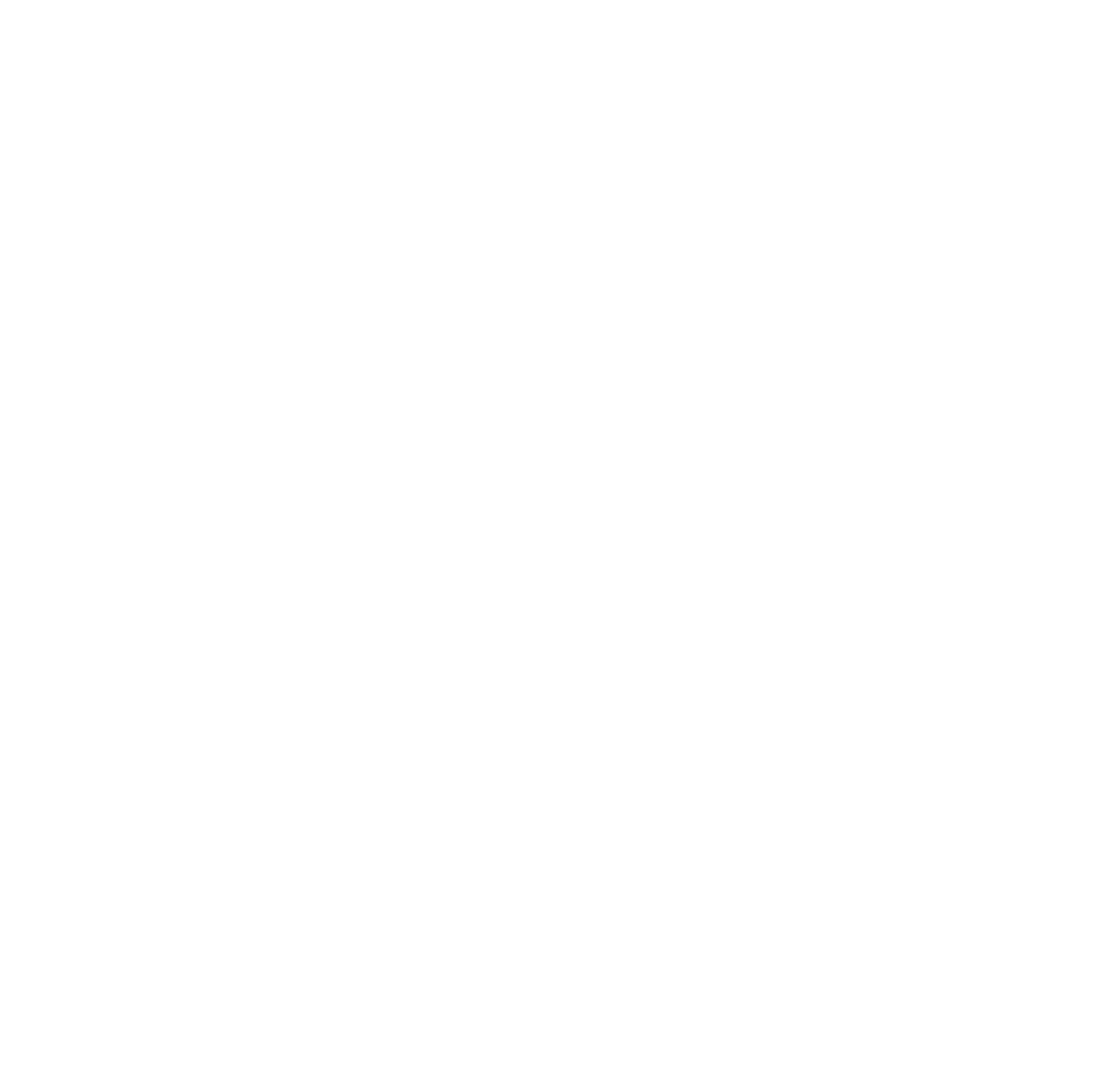
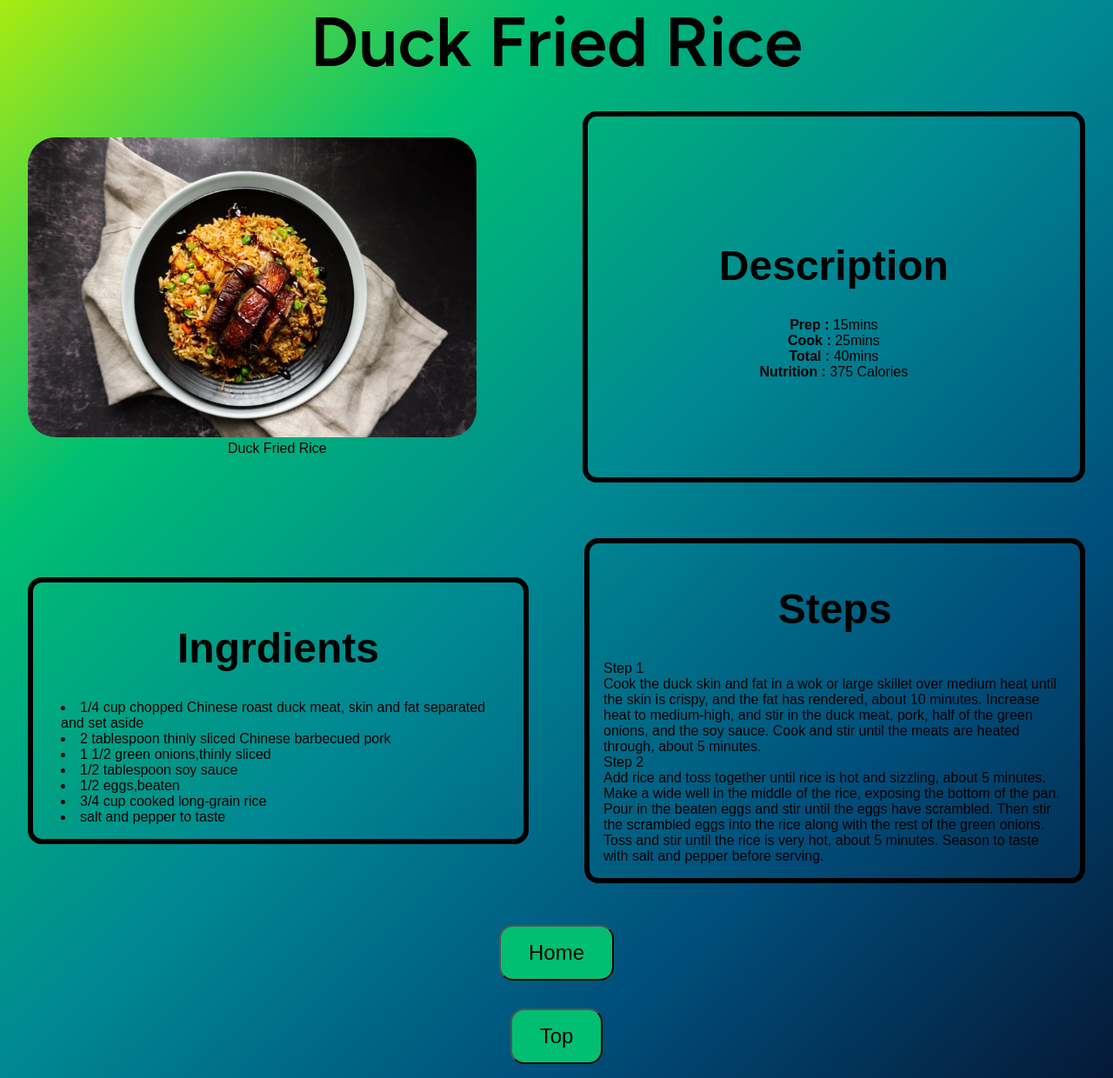
Before and after one commit to Kaustav2410/Odin-Recipes, a plain HTML site: page Recipes/Recipe1.html in a window 1280 px wide. Shown: the whole page at 87% size. Before the commit the page ends 800 px from the top, so only its background shows below. Drawn offline with Linux system fonts and the light colour scheme; a web font is replaced by a local one.

Commit message:
Added the recipe1 page with css with some minor changes in the index page (responsive)

```diff
--- a/Recipes/Recipe1.css
+++ b/Recipes/Recipe1.css
@@ -0,0 +1,80 @@
+@import url('https://fonts.googleapis.com/css2?family=DynaPuff:wght@600&family=Figtree:wght@600&display=swap');
+
+*{
+    padding: 0%;
+    margin: 0%;
+    box-sizing: border-box;
+}
+.container{
+    background-image: linear-gradient(to left top, #051937, #004d7a, #008793, #00bf72, #a8eb12);
+}
+.heading h1{
+    font-family: 'Figtree', sans-serif;
+    text-align: center;
+    font-size: 5rem;
+}
+.imgdes,.ingsteps{
+    display: flex;
+    justify-content:space-around;
+    align-items: center;
+    font-family: 'DynaPuff', sans-serif;
+}
+
+.imgdes img{
+    width: 90%;
+    height:auto;
+    border-radius: 2rem;
+}
+.imgdes ul{
+    list-style-type: none;
+}
+.img p{
+    text-align: center;
+}
+.des{
+    border: 6px solid black;
+    border-radius: 1rem;
+    padding: 7rem 1rem;
+    text-align: center;
+}
+.steps h3,.ing h3,.des h3{
+    font-size: 3rem;
+    text-align: center;
+    padding: 2rem;
+}
+.ing ul{
+    list-style-position: inside;
+    padding: 0rem 1rem;
+}
+.img,.des{
+    width: 50%;
+    margin: 2rem;
+}
+.ing,.steps{
+    border: 6px solid black;
+    border-radius: 1rem;
+    width: 50%;
+    margin: 2rem;
+    padding: 1rem;
+}
+@media screen and (max-width:730px){
+    .ingsteps{
+        flex-wrap: wrap;
+        overflow-wrap: break-word;
+    }
+    .imgdes{
+        flex-wrap: wrap;
+    }
+}
+a{
+    display:block;
+    text-align: center;
+}
+button{
+    padding: 1rem 2rem;
+    border-radius: 1rem;
+    margin: 1rem;
+    background-color:#00bf72;
+    font-family: 'DynaPuff', sans-serif;
+    font-size: 1.5rem;
+}
--- a/Recipes/Recipe1.html
+++ b/Recipes/Recipe1.html
@@ -5,9 +5,63 @@
     <meta http-equiv="X-UA-Compatible" content="IE=edge">
     <meta name="viewport" content="width=device-width, initial-scale=1.0">
     <link rel="stylesheet" href="Recipe1.css">
-    <title>Document</title>
+    <title>Ducky Fried Rice</title>
 </head>
 <body>
+    <div class="container">
 
+        <div class="heading">
+            <h1>Duck Fried Rice</h1>
+        </div>
+
+        <div class="imgdes">
+            <div class="img">
+                <img src="../Images/rsz_leftover_peking_duck_fried_rice_2-rotated.jpg" alt="Duck fried rice">
+                <p>Duck Fried Rice</p>
+            </div>
+            <div class="des">
+                <h3>Description</h3>
+                <ul>
+                    <li><strong>Prep :</strong> 15mins</li>
+                    <li><strong>Cook :</strong> 25mins</li>
+                    <li><strong>Total :</strong> 40mins</li>
+                    <li><strong>Nutrition :</strong> 375 Calories</li>
+
+                </ul>
+
+
+            </div>
+        </div>
+
+        <div class="ingsteps">
+            <div class ="ing">
+                <h3>Ingrdients</h3>
+                <ul>
+                    <li>1/4 cup chopped Chinese roast duck meat, skin and fat separated and set aside</li>
+                    <li>2 tablespoon thinly sliced Chinese barbecued pork</li>
+                    <li>1 1/2 green onions,thinly sliced</li>
+                    <li>1/2 tablespoon soy sauce</li>
+                    <li>1/2 eggs,beaten</li>
+                    <li>3/4 cup cooked long-grain rice</li>
+                    <li>salt and pepper to taste</li>
+                </ul>
+            </div>
+            <div class ="steps">
+                <h3>Steps</h3>
+                <dl>
+                    <dt>Step 1</dt>
+                    <dd>Cook the duck skin and fat in a wok or large skillet over medium heat until the skin is crispy, and the fat has rendered, about 10 minutes. Increase heat to medium-high, and stir in the duck meat, pork, half of the green onions, and the soy sauce. Cook and stir until the meats are heated through, about 5 minutes.</dd>
+                    <dt>Step 2</dt>
+                    <dd>Add rice and toss together until rice is hot and sizzling, about 5 minutes. Make a wide well in the middle of the rice, exposing the bottom of the pan. Pour in the beaten eggs and stir until the eggs have scrambled. Then stir the scrambled eggs into the rice along with the rest of the green onions. Toss and stir until the rice is very hot, about 5 minutes. Season to taste with salt and pepper before serving.</dd>
+                </dl>
+            </div>
+        </div>
+
+
+        <div class="footer">
+            <a href="../index.html" target="_blank"><button>Home</button></a>
+            <a href="./Recipe1.html"><button>Top</button></a>
+        </div>
+    </div>
 </body>
 </html>
--- a/index.css
+++ b/index.css
@@ -4,29 +4,28 @@ body{
     margin: 0%;
     padding: 0%;
     box-sizing: border-box;
-    background-color: #2CD261;
+    background-color: black;
     text-align: center;
 }
-.outercontainer{
+
+.container{
     display: flex;
-    justify-content: center;
+    justify-content: space-evenly;
     align-items: center;
     flex-direction: column;
+    background-color: white;
+    padding: 1rem 0rem;
+    margin: auto;
+    width: max(70%,400px);
+    /* max width shouldn't be more than 400px */
 }
-.container{
-    background-color: white;
-    padding: 1rem;
-    flex-wrap: wrap;
-    width: 80rem;
-}
-
 .heading h1{
     font-size: 5rem;
     font-family: 'DynaPuff', sans-serif;
 }
 .img img{
-    width: 20rem;
-    height: 20rem;
+    width: 30%;
+    height: auto;
     border-radius: 2rem;
 }
 .Recipe p{
```
Also changed, not shown: index.html (+3 -4 lines).
